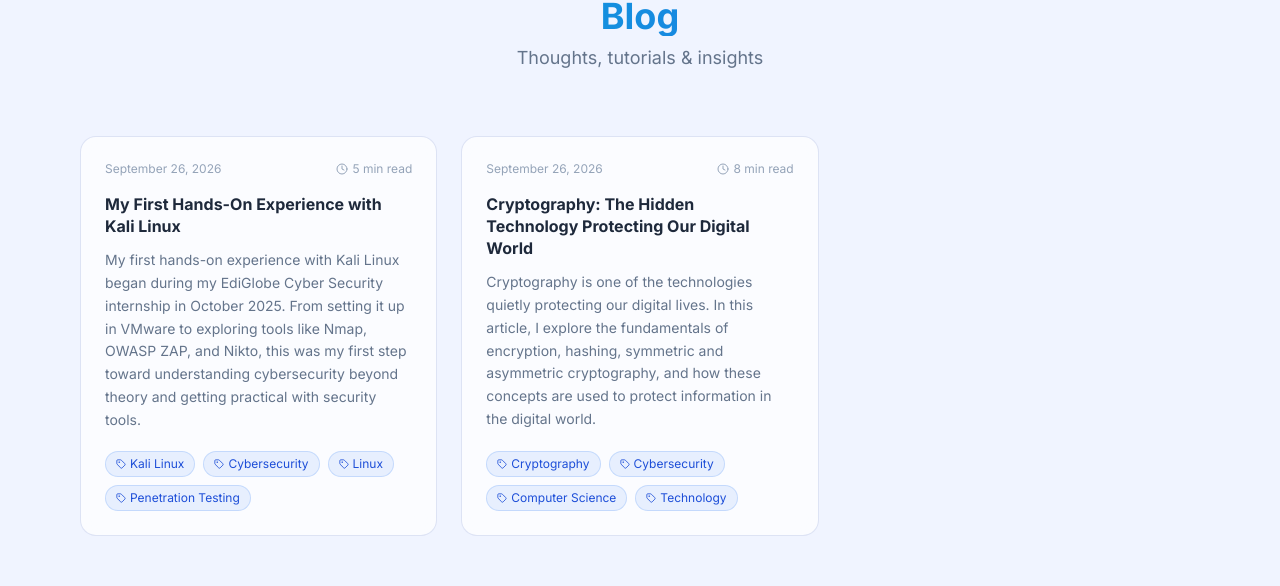
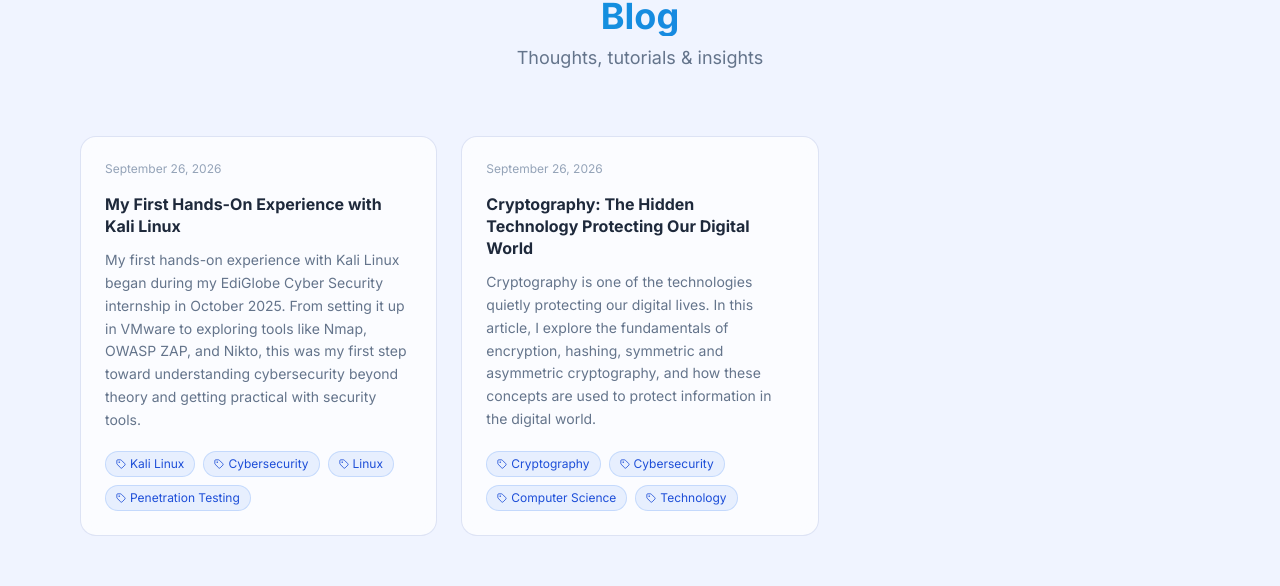
Before and after one commit to yashdsingh/yashdsingh.github.io, a React (Vite) app: page / in a window 1280 px wide. Shown: the part 6409-6995 px from the top of the page. Built offline with nearby package versions, Linux system fonts and the light colour scheme; no server answers.

Commit message:
Removed fake read marks on the blog

```diff
--- a/src/components/Blog.jsx
+++ b/src/components/Blog.jsx
@@ -1,5 +1,5 @@
 import { motion } from 'framer-motion';
-import { Clock, Tag, ArrowUpRight } from 'lucide-react';
+import { Tag, ArrowUpRight } from 'lucide-react';
 
 export default function Blog({ posts }) {
   return (
@@ -21,21 +21,19 @@ export default function Blog({ posts }) {
               key={post.title}
               href={post.link ?? '#'}
               target={post.link && post.link !== '#' ? '_blank' : undefined}
-              rel="noreferrer"
+              rel="noopener noreferrer"
               initial={{ opacity: 0, y: 30 }}
               whileInView={{ opacity: 1, y: 0 }}
               viewport={{ once: true }}
               transition={{ delay: i * 0.1 }}
               className="glass-card-hover p-6 flex flex-col group cursor-pointer block"
             >
-              {/* Read time & date */}
-              <div className="flex items-center justify-between text-faint text-xs mb-4">
-                <span>{post.date}</span>
-                <span className="flex items-center gap-1">
-                  <Clock size={12} />
-                  {post.readTime}
-                </span>
-              </div>
+              {/* Date */}
+              {post.date && (
+                <div className="text-faint text-xs mb-4">
+                  <span>{post.date}</span>
+                </div>
+              )}
 
               {/* Title */}
               <h3 className="text-base font-bold text-body mb-3 group-hover:text-cyan-500 transition-colors leading-snug flex items-start gap-2">
--- a/src/data/data.js
+++ b/src/data/data.js
@@ -206,7 +206,6 @@ export const blogPosts = [
     excerpt:
       "My first hands-on experience with Kali Linux began during my EdiGlobe Cyber Security internship in October 2025. From setting it up in VMware to exploring tools like Nmap, OWASP ZAP, and Nikto, this was my first step toward understanding cybersecurity beyond theory and getting practical with security tools.",
     date: "September 26, 2026",
-    readTime: "5 min read",
     tags: ["Kali Linux", "Cybersecurity", "Linux", "Penetration Testing"],
     link: "https://yashdsingh.hashnode.dev/my-first-hands-on-experience-with-kali-linux",
   },
@@ -215,7 +214,6 @@ export const blogPosts = [
     excerpt:
       "Cryptography is one of the technologies quietly protecting our digital lives. In this article, I explore the fundamentals of encryption, hashing, symmetric and asymmetric cryptography, and how these concepts are used to protect information in the digital world.",
     date: "September 26, 2026",
-    readTime: "8 min read",
     tags: ["Cryptography", "Cybersecurity", "Computer Science", "Technology"],
     link: "https://yashdsingh.hashnode.dev/how-does-cryptography-actually-protect-our-data",
   },
```
